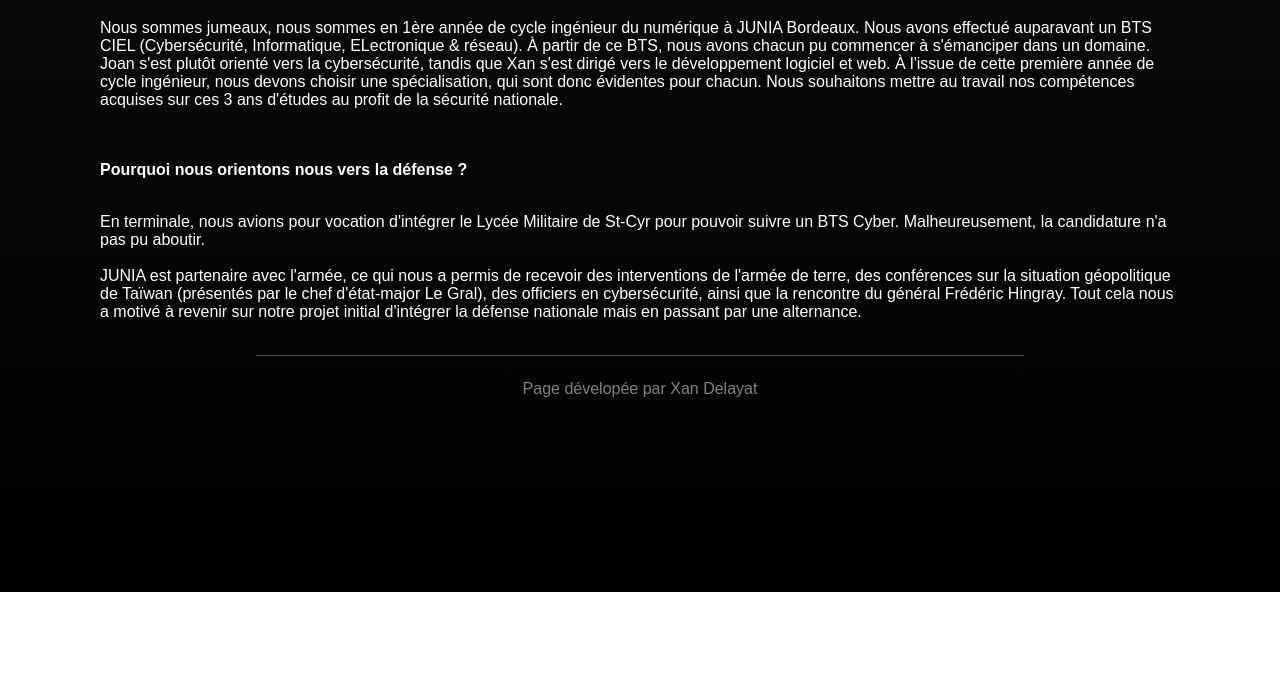
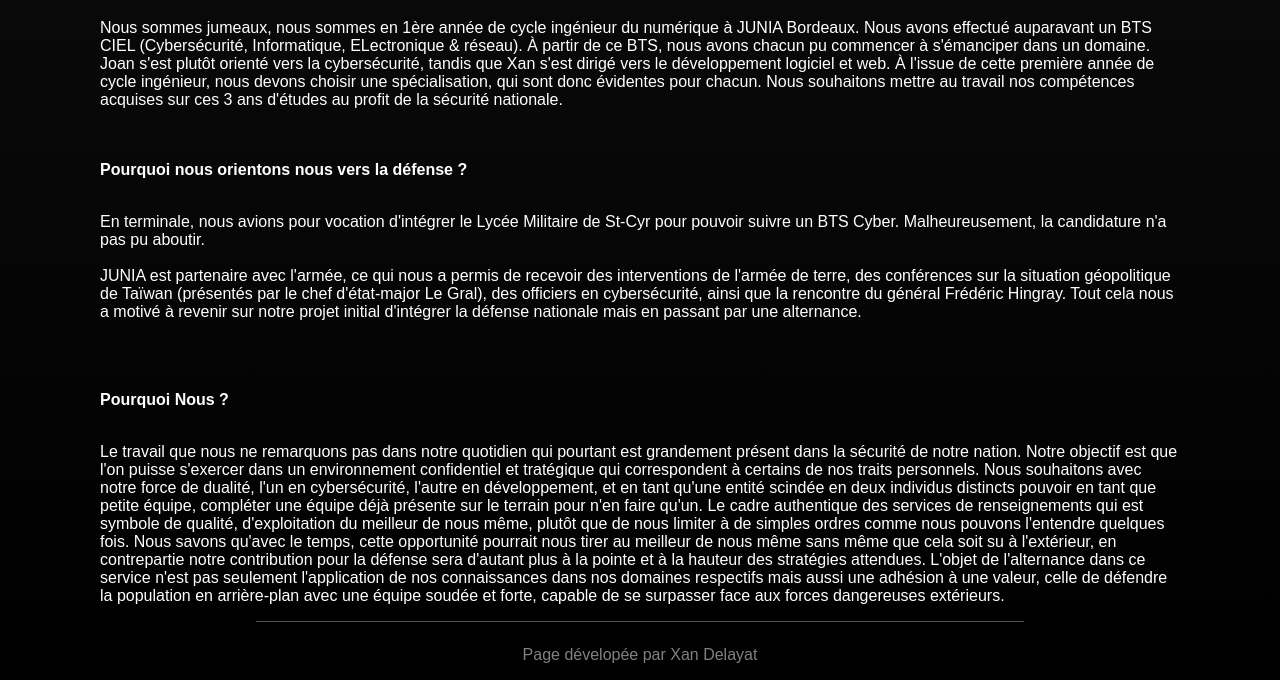
Before and after one commit to R4nd0mUs3r123/RandomStuff, a website: page docs/index.html in a window 1280 px wide. Both pictures are taken after a click on the link "Nous". Shown: the part 208-888 px from the top of the page. Before the commit the page ends 800 px from the top, so only its background shows below. Drawn offline with nearby package versions, Linux system fonts and the light colour scheme.

Commit message:
Update index.html

```diff
--- a/docs/index.html
+++ b/docs/index.html
@@ -63,6 +63,22 @@
                                <br><br>
                                </p>
 
+                               <p class="sub-body" style="font-weight: bold;"><br><br>Pourquoi Nous ?<br></p>
+
+                               <p class="sub-body"><br>
+                               Le travail que nous ne remarquons pas dans notre quotidien qui pourtant est grandement présent dans
+                               la sécurité de notre nation. Notre objectif est que l'on puisse s'exercer dans un environnement confidentiel et
+                               tratégique qui correspondent à certains de nos traits personnels. Nous souhaitons avec notre force de dualité,
+                               l'un en cybersécurité, l'autre en développement, et en tant qu'une entité scindée en deux individus distincts pouvoir en
+                               tant que petite équipe, compléter une équipe déjà présente sur le terrain pour n'en faire qu'un. Le cadre authentique des
+                               services de renseignements qui est symbole de qualité, d'exploitation du meilleur de nous même, plutôt que de nous limiter
+                               à de simples ordres comme nous pouvons l'entendre quelques fois. Nous savons qu'avec le temps, cette opportunité pourrait
+                               nous tirer au meilleur de nous même sans même que cela soit su à l'extérieur, en contrepartie notre contribution pour la
+                               défense sera d'autant plus à la pointe et à la hauteur des stratégies attendues. L'objet de l'alternance dans ce service
+                               n'est pas seulement l'application de nos connaissances dans nos domaines respectifs mais aussi une adhésion à une valeur,
+                               celle de défendre la population en arrière-plan avec une équipe soudée et forte, capable de se surpasser face aux forces
+                               dangereuses extérieurs.
+                            </p>
 
                                 <style>
                                     .sub-body {
```
